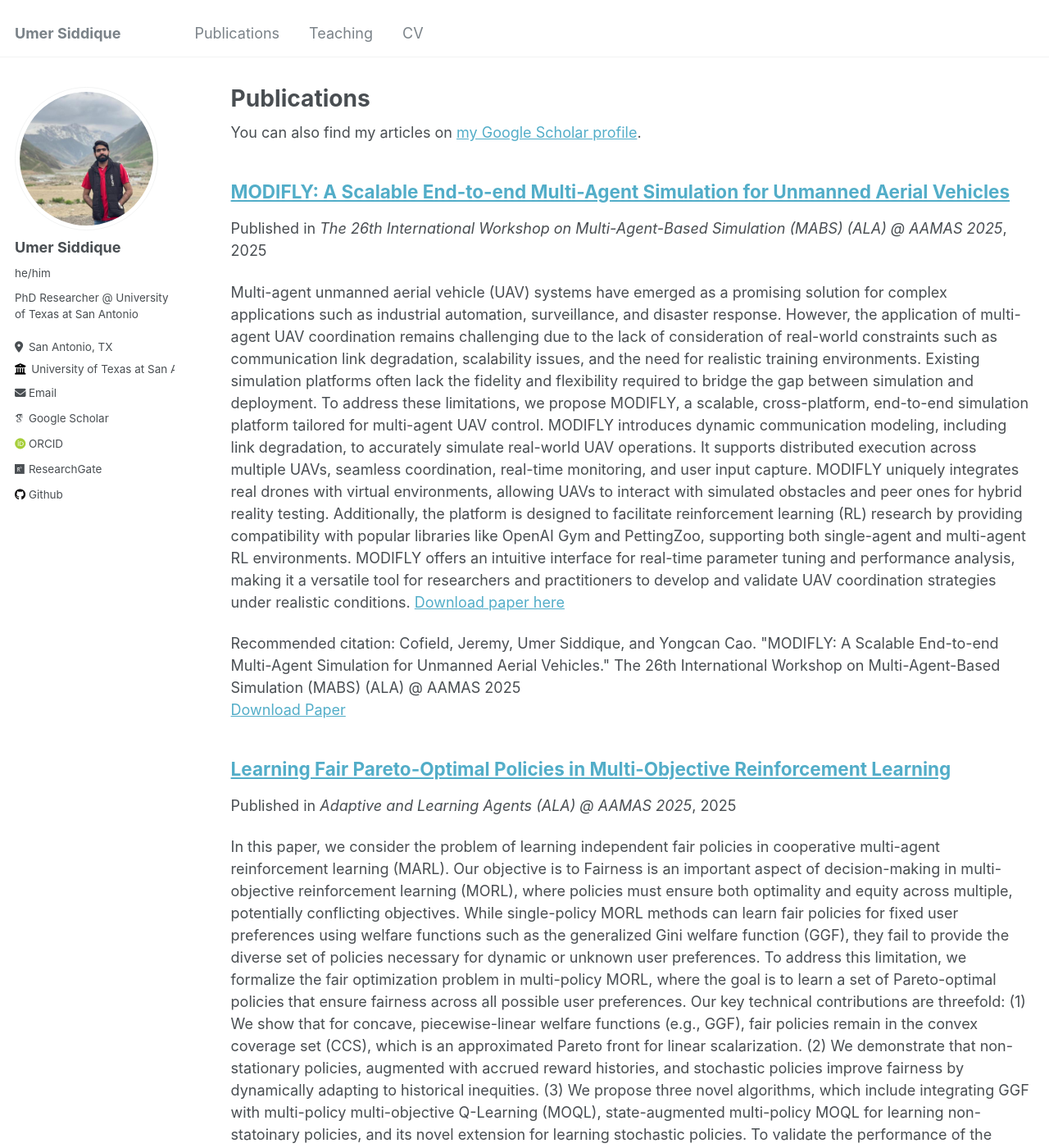
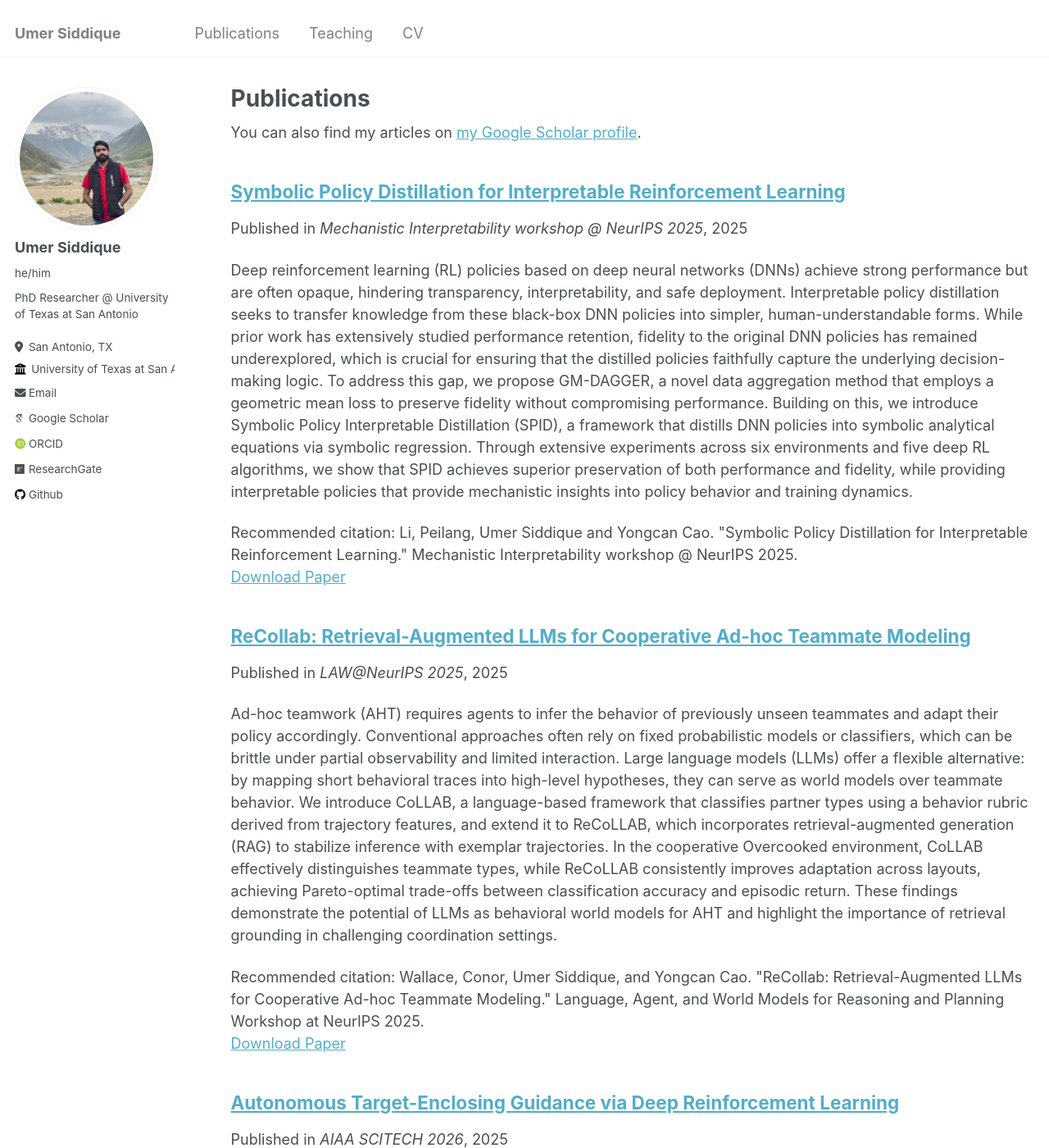
Before and after one commit to umersiddique94/umersiddique94.github.io, a Jekyll site: the page built from _pages/publications.md, in a window 1280 px wide and 1400 px high. Shown: the whole window at 82% size. Built offline with Jekyll 4.4.1, drawn with Linux system fonts in a browser that asks for light colours; some web fonts are replaced; some of the changed text lies outside the part shown.

Commit message:
added LAW and Mechanistic@NIPS papers.

```diff
--- a/_data/news.yml
+++ b/_data/news.yml
@@ -1,3 +1,11 @@
+- date: "September 2025"
+  content: "<a href='/publication/2025-NIPS-Mechanistic'>Paper</a> accepted at Mechanistic Interpretability workshop @ NeurIPS 2025."
+- date: "September 2025"
+  content: "<a href='/publication/2025-NIPS-LAW'>Paper</a> accepted at LAW@NeurIPS 2025."
+- date: "August 2025"
+  content: "<a href='/publication/2025-AIAA-TargetEnclose'>Paper</a> accepted at AIAA SCITECH 2026."
+- date: "July 2025"
+  content: "Serving as a Program Committee member for AAAI 2026."
 - date: "May 2025"
   content: "Fair-PbRL accepted at the Machine Learning Journal (MLJ)."
 - date: "May 2025"
--- /dev/null
+++ b/_publications/2025-AIAA-TargetEnclose.md
@@ -0,0 +1,11 @@
+---
+title: 'Autonomous Target-Enclosing Guidance via Deep Reinforcement Learning'
+collection: publications
+permalink: /publication/2025-AIAA-TargetEnclose
+date: 2025-08-01
+venue: 'AIAA SCITECH 2026'
+paperurl: ' '
+citation: 'Siddique, Umer, Praveen Kumar Ranjan, Abhinav Sinha and Yongcan Cao. "Autonomous Target-Enclosing Guidance via Deep Reinforcement Learning." AIAA SCITECH 2026.'
+---
+
+This paper proposes a deep reinforcement learning (RL) based solution for the target enclosing problem using a non-holonomic unmanned aerial vehicle (UAV) operating under limited sensing and control lag. Instead of using the mathematical or analytical controllers, our approach enables an end-to-end learning-based agent to autonomously interact with the environment and develop enclosing strategies that ensure safety and containment around a stationary target. A carefully designed reward function guides the learning agent by combining three reward components: a quadratic distance-based reward penalizing deviation from the desired enclosing radius, a state-dependent velocity reward that promotes stability during radial transitions, and an acceleration penalty to enforce a smooth trajectory. Thus, the agent learns to trade off between maintaining an optimal enclosing geometry and mitigating aggressive control responses, especially in the presence of autopilot lag. Our results demonstrate that the learned policy through our carefully designed reward function achieves reliable target enclosing performance while matching or outperforming the analytical controllers.
--- /dev/null
+++ b/_publications/2025-NIPS-LAW.md
@@ -0,0 +1,11 @@
+---
+title: 'ReCollab: Retrieval-Augmented LLMs for Cooperative Ad-hoc Teammate Modeling'
+collection: publications
+permalink: /publication/2025-NIPS-LAW
+date: 2025-09-01
+venue: 'LAW@NeurIPS 2025'
+paperurl: ' '
+citation: 'Wallace, Conor, Umer Siddique, and Yongcan Cao. "ReCollab: Retrieval-Augmented LLMs for Cooperative Ad-hoc Teammate Modeling." Language, Agent, and World Models for Reasoning and Planning Workshop at NeurIPS 2025.'
+---
+
+Ad-hoc teamwork (AHT) requires agents to infer the behavior of previously unseen teammates and adapt their policy accordingly. Conventional approaches often rely on fixed probabilistic models or classifiers, which can be brittle under partial observability and limited interaction. Large language models (LLMs) offer a flexible alternative: by mapping short behavioral traces into high-level hypotheses, they can serve as world models over teammate behavior. We introduce CoLLAB, a language-based framework that classifies partner types using a behavior rubric derived from trajectory features, and extend it to ReCoLLAB, which incorporates retrieval-augmented generation (RAG) to stabilize inference with exemplar trajectories. In the cooperative Overcooked environment, CoLLAB effectively distinguishes teammate types, while ReCoLLAB consistently improves adaptation across layouts, achieving Pareto-optimal trade-offs between classification accuracy and episodic return. These findings demonstrate the potential of LLMs as behavioral world models for AHT and highlight the importance of retrieval grounding in challenging coordination settings.
--- /dev/null
+++ b/_publications/2025-NIPS-Mechanistic.md
@@ -0,0 +1,11 @@
+---
+title: 'Symbolic Policy Distillation for Interpretable Reinforcement Learning'
+collection: publications
+permalink: /publication/2025-NIPS-Mechanistic
+date: 2025-09-01
+venue: 'Mechanistic Interpretability workshop @ NeurIPS 2025'
+paperurl: ' '
+citation: 'Li, Peilang, Umer Siddique and Yongcan Cao. "Symbolic Policy Distillation for Interpretable Reinforcement Learning." Mechanistic Interpretability workshop @ NeurIPS 2025.'
+---
+
+Deep reinforcement learning (RL) policies based on deep neural networks (DNNs) achieve strong performance but are often opaque, hindering transparency, interpretability, and safe deployment. Interpretable policy distillation seeks to transfer knowledge from these black-box DNN policies into simpler, human-understandable forms. While prior work has extensively studied performance retention, fidelity to the original DNN policies has remained underexplored, which is crucial for ensuring that the distilled policies faithfully capture the underlying decision-making logic. To address this gap, we propose GM-DAGGER, a novel data aggregation method that employs a geometric mean loss to preserve fidelity without compromising performance. Building on this, we introduce Symbolic Policy Interpretable Distillation (SPID), a framework that distills DNN policies into symbolic analytical equations via symbolic regression. Through extensive experiments across six environments and five deep RL algorithms, we show that SPID achieves superior preservation of both performance and fidelity, while providing interpretable policies that provide mechanistic insights into policy behavior and training dynamics.
```
